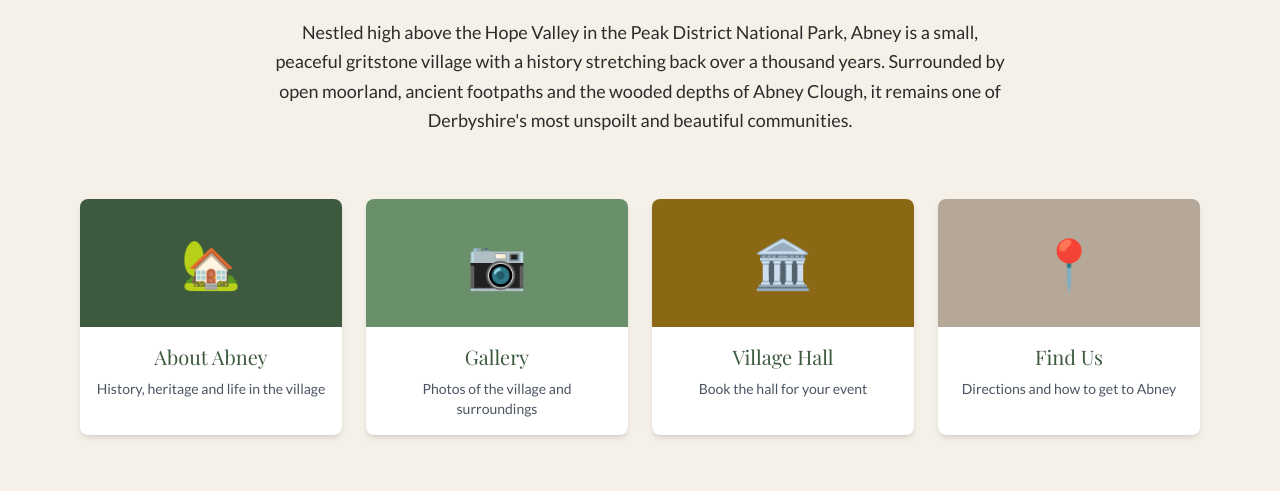
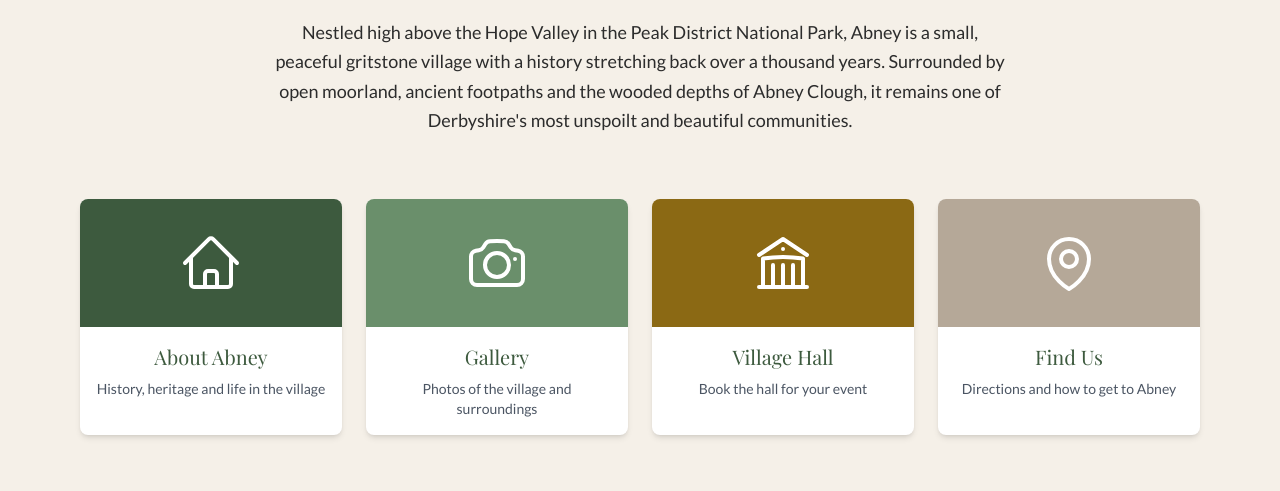
Before and after one commit to WillKirk/abney-village-site, a Flask app: page / in a window 1280 px wide. Shown: the part 654-1145 px from the top of the page. Run offline with Flask 3, Linux system fonts and the light colour scheme; data that the repository does not hold is empty.

Commit message:
changing emojis to svgs

```diff
--- a/static/css/output.css
+++ b/static/css/output.css
@@ -659,12 +659,20 @@ video {
   height: 8rem;
 }
 
+.h-16 {
+  height: 4rem;
+}
+
 .w-3 {
   width: 0.75rem;
 }
 
 .w-full {
   width: 100%;
+}
+
+.w-16 {
+  width: 4rem;
 }
 
 .max-w-6xl {
--- a/templates/index.html
+++ b/templates/index.html
@@ -39,43 +39,59 @@
 </section>
 
 <!-- Quick Links -->
+<!-- Quick Links -->
 <section class="max-w-6xl mx-auto px-4 pb-16 grid grid-cols-1 md:grid-cols-2 lg:grid-cols-4 gap-6">
+
     <a href="/about" class="group bg-white rounded-lg shadow-md overflow-hidden hover:shadow-xl transition-shadow">
         <div class="h-32 bg-village-green flex items-center justify-center">
-            <span class="text-5xl">🏡</span>
+            <svg xmlns="http://www.w3.org/2000/svg" fill="none" viewBox="0 0 24 24" stroke-width="1.5" stroke="white" class="w-16 h-16">
+                <path stroke-linecap="round" stroke-linejoin="round" d="M2.25 12l8.954-8.955a1.126 1.126 0 011.591 0L21.75 12M4.5 9.75v10.125c0 .621.504 1.125 1.125 1.125H9.75v-4.875c0-.621.504-1.125 1.125-1.125h2.25c.621 0 1.125.504 1.125 1.125V21h4.125c.621 0 1.125-.504 1.125-1.125V9.75M8.25 21h8.25" />
+            </svg>
         </div>
         <div class="p-4 text-center">
             <h3 class="font-heading text-xl text-village-green mb-2">About Abney</h3>
             <p class="text-sm text-gray-600">History, heritage and life in the village</p>
         </div>
     </a>
+
     <a href="/gallery" class="group bg-white rounded-lg shadow-md overflow-hidden hover:shadow-xl transition-shadow">
         <div class="h-32 bg-village-lightgreen flex items-center justify-center">
-            <span class="text-5xl">📷</span>
+            <svg xmlns="http://www.w3.org/2000/svg" fill="none" viewBox="0 0 24 24" stroke-width="1.5" stroke="white" class="w-16 h-16">
+                <path stroke-linecap="round" stroke-linejoin="round" d="M6.827 6.175A2.31 2.31 0 015.186 7.23c-.38.054-.757.112-1.134.175C2.999 7.58 2.25 8.507 2.25 9.574V18a2.25 2.25 0 002.25 2.25h15A2.25 2.25 0 0021.75 18V9.574c0-1.067-.75-1.994-1.802-2.169a47.865 47.865 0 00-1.134-.175 2.31 2.31 0 01-1.64-1.055l-.822-1.316a2.192 2.192 0 00-1.736-1.039 48.774 48.774 0 00-5.232 0 2.192 2.192 0 00-1.736 1.039l-.821 1.316z" />
+                <path stroke-linecap="round" stroke-linejoin="round" d="M16.5 12.75a4.5 4.5 0 11-9 0 4.5 4.5 0 019 0zM18.75 10.5h.008v.008h-.008V10.5z" />
+            </svg>
         </div>
         <div class="p-4 text-center">
             <h3 class="font-heading text-xl text-village-green mb-2">Gallery</h3>
             <p class="text-sm text-gray-600">Photos of the village and surroundings</p>
         </div>
     </a>
+
     <a href="/village-hall" class="group bg-white rounded-lg shadow-md overflow-hidden hover:shadow-xl transition-shadow">
         <div class="h-32 bg-village-earth flex items-center justify-center">
-            <span class="text-5xl">🏛️</span>
+            <svg xmlns="http://www.w3.org/2000/svg" fill="none" viewBox="0 0 24 24" stroke-width="1.5" stroke="white" class="w-16 h-16">
+                <path stroke-linecap="round" stroke-linejoin="round" d="M12 21v-8.25M15.75 21v-8.25M8.25 21v-8.25M3 9l9-6 9 6m-1.5 12V10.332A48.36 48.36 0 0012 9.75c-2.551 0-5.056.2-7.5.582V21M3 21h18M12 6.75h.008v.008H12V6.75z" />
+            </svg>
         </div>
         <div class="p-4 text-center">
             <h3 class="font-heading text-xl text-village-green mb-2">Village Hall</h3>
             <p class="text-sm text-gray-600">Book the hall for your event</p>
         </div>
     </a>
+
     <a href="/find-us" class="group bg-white rounded-lg shadow-md overflow-hidden hover:shadow-xl transition-shadow">
         <div class="h-32 bg-village-stone flex items-center justify-center">
-            <span class="text-5xl">📍</span>
+            <svg xmlns="http://www.w3.org/2000/svg" fill="none" viewBox="0 0 24 24" stroke-width="1.5" stroke="white" class="w-16 h-16">
+                <path stroke-linecap="round" stroke-linejoin="round" d="M15 10.5a3 3 0 11-6 0 3 3 0 016 0z" />
+                <path stroke-linecap="round" stroke-linejoin="round" d="M19.5 10.5c0 7.142-7.5 11.25-7.5 11.25S4.5 17.642 4.5 10.5a7.5 7.5 0 1115 0z" />
+            </svg>
         </div>
         <div class="p-4 text-center">
             <h3 class="font-heading text-xl text-village-green mb-2">Find Us</h3>
             <p class="text-sm text-gray-600">Directions and how to get to Abney</p>
         </div>
     </a>
+
 </section>
 
 {% endblock %}
```
